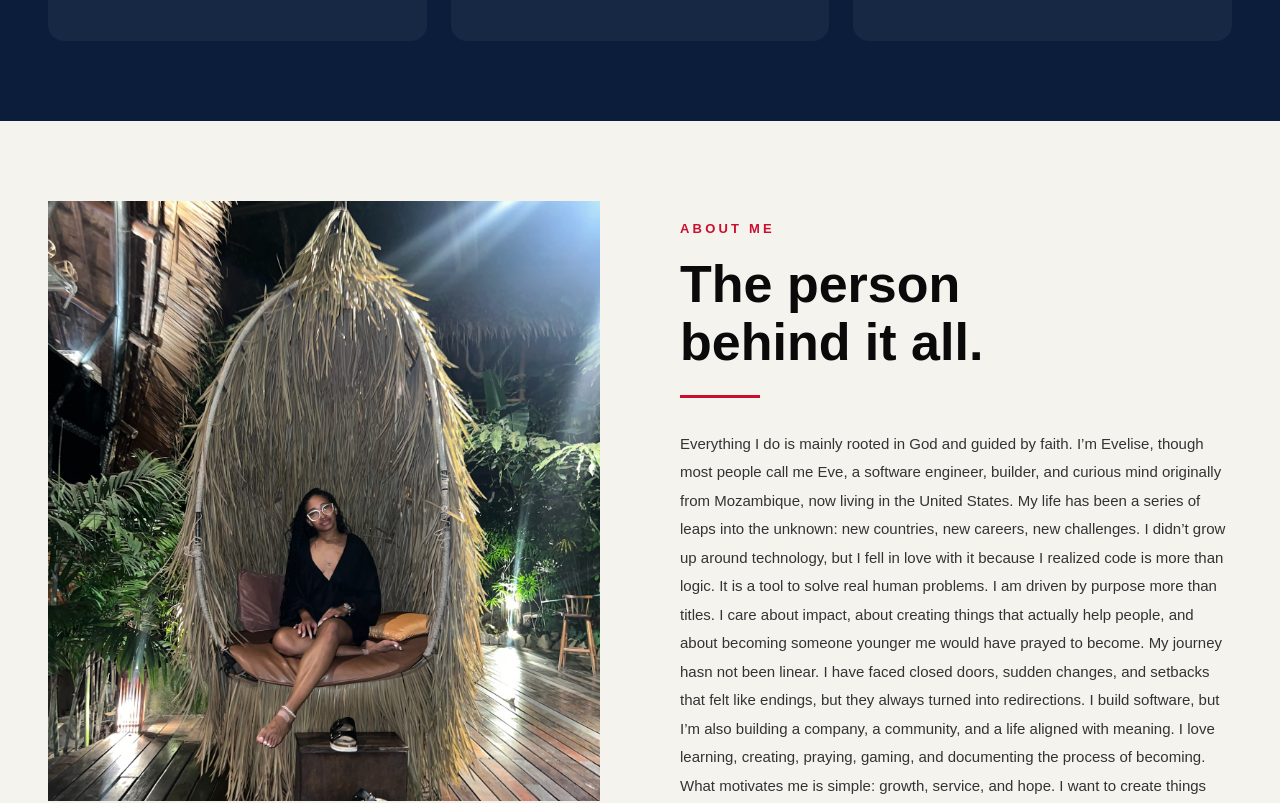
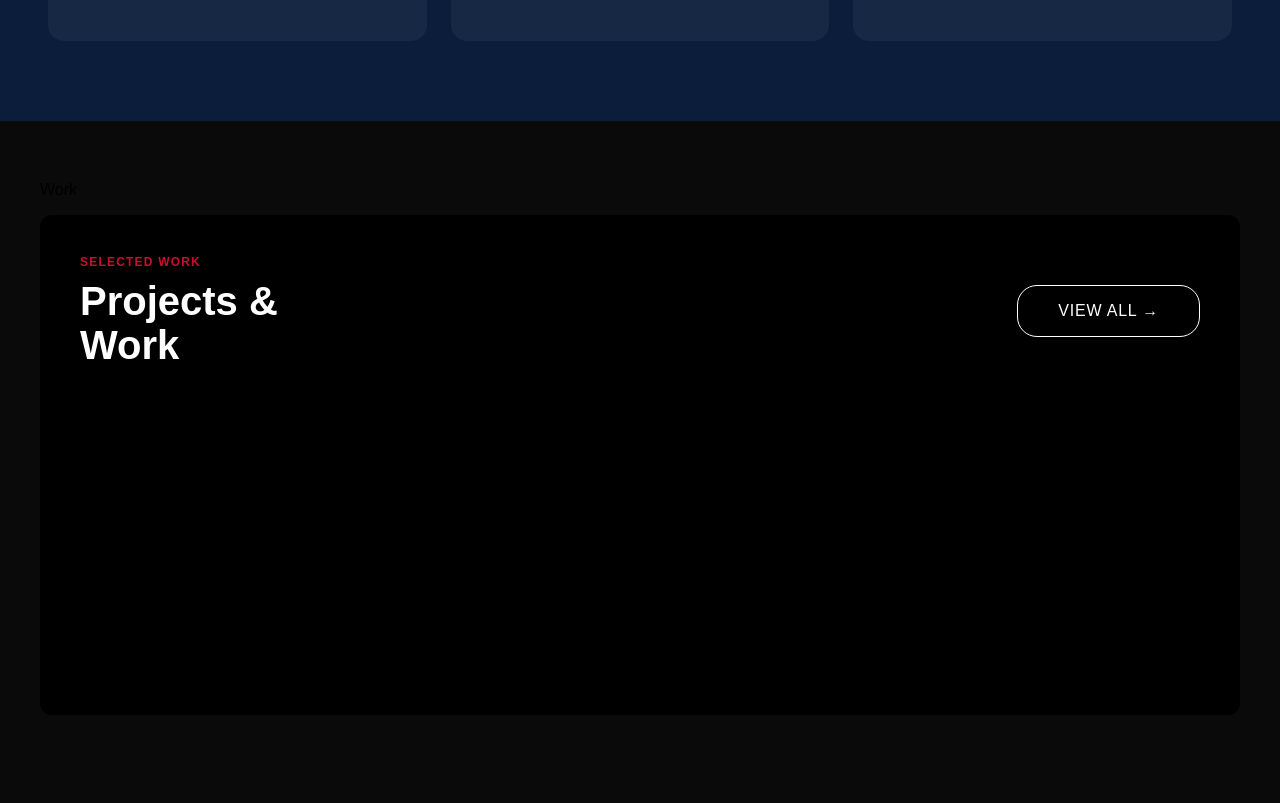
Before and after one commit to evydsg/Eve-Website, a React (Vite) app: page / in a window 1280 px wide. Shown: the part 2477-3280 px from the top of the page. After the commit the page ends 3252 px from the top, so only its background shows below. Built offline with nearby package versions, Linux system fonts and the light colour scheme.

Commit message:
Added Work Component

```diff
--- a/src/App.jsx
+++ b/src/App.jsx
@@ -2,7 +2,7 @@ import Navbar from './components/Navbar'
 import Hero from './components/Hero'
 import About from './components/About.jsx'
 import Skills from './components/Skills.jsx'
-import Work from './components/About.jsx'
+import Work from './components/Work.jsx'
 
 function App(){
   return (
--- a/src/components/Work.jsx
+++ b/src/components/Work.jsx
@@ -1,11 +1,19 @@
 function Work(){
     return (
-        <section className="work" id="work">
-            <p className = "work-label">SELECTED WORK</p>
-            <h2 className = "work-title">Projects &<br/>Work</h2>
+     <section className="work-section">
+        <p className="work-label">Work</p>
+        <div className="work-card">
+            <div className = "work-card-header">
+                <div className="work-text">
+                    <span className="work-eyebrow">SELECTED WORK</span>
+                    <h2 className="work-title">Projects & <br/>Work</h2>
+                    </div>
+                <button className="view-all-btn">VIEW ALL →</button>
 
 
-        </section>
+            </div>
+        </div>
+     </section>
     )
 }
 
--- a/src/index.css
+++ b/src/index.css
@@ -376,3 +376,63 @@ body{
 .modal-edge strong {
   color: #C8102E;
 }
+
+/* Work Section */
+.work-section{
+  padding: 60px 40px;
+}
+
+.work-label{
+  font-size: 1rem;
+  color: #000;
+  margin-bottom: 16px;
+}
+
+.work-card{
+  background-color: #000;
+  border-radius: 12px;
+  padding: 40px;
+  min-height: 500px;
+}
+
+.work-card-header{
+  display: flex;
+  justify-content: space-between;
+  align-items: flex-start;
+}
+
+.work-eyebrow{
+  display: block;
+  font-size: 0.75rem;
+  font-weight: 600;
+  letter-spacing: 0.1em;
+  color: #C8102E;
+  margin-bottom: 10px;
+}
+
+.work-title{
+  font-size: 2.5rem;
+  font-weight: 800;
+  color: #FFFFFF;
+  line-height: 1.1;
+  margin: 0;
+}
+
+.view-all-btn{
+  border: 1.5px solid #FFFFFF;
+  background: transparent;
+  color: #FFFF;
+  padding: 16px 40px;
+  font-size: 1rem;
+  font-weight: 500;
+  letter-spacing: 0.05em;
+  cursor: pointer;
+  transition: background 0.2s, color 0.2s;
+  white-space: nonwrap;
+  align-self: center;
+  border-radius: 20px;
+}
+
+.view-all-btn:hover{
+  background: #FFFF;
+}
```
